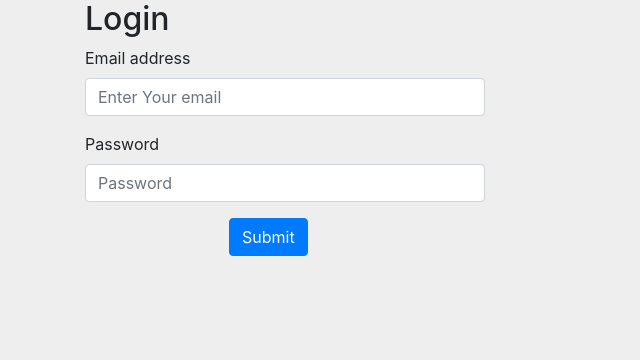
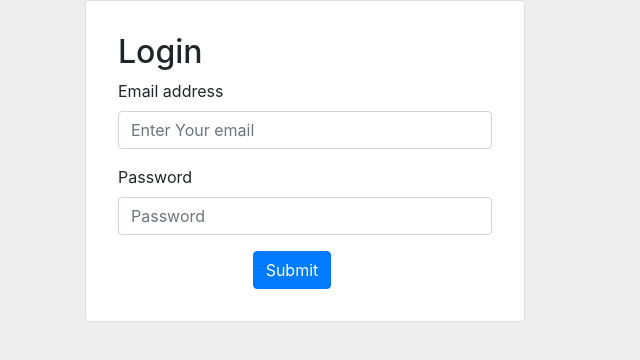
Before and after one commit to ranjeetgupta71/examination_system, a React (Create React App) app: page / in a window 1280 px wide. Shown: the top 360 px of the page, without its empty margins (0-640 px from the left). Built offline with nearby package versions, Linux system fonts and the light colour scheme.

Commit message:
fixes login form style

```diff
--- a/src/components/Login/Login.css
+++ b/src/components/Login/Login.css
@@ -1,3 +1,4 @@
 .login-form {
-  width: 400px;
+  width: 440px;
+  padding: 32px;
 }
--- a/src/components/Login/index.js
+++ b/src/components/Login/index.js
@@ -1,10 +1,12 @@
 import React from "react";
+import Card from "react-bootstrap/Card";
+
 import "./Login.css";
 
 const Login = ({ handleParentSubmit }) => {
   return (
-    <div className="login-page">
-      <div className="login-form">
+    <Card className="login-form">
+      <div>
         <h2>Login</h2>
         <div className="form-container">
           <form>
@@ -44,7 +46,7 @@ const Login = ({ handleParentSubmit }) => {
           </form>
         </div>
       </div>
-    </div>
+    </Card>
   );
 };
 
```
